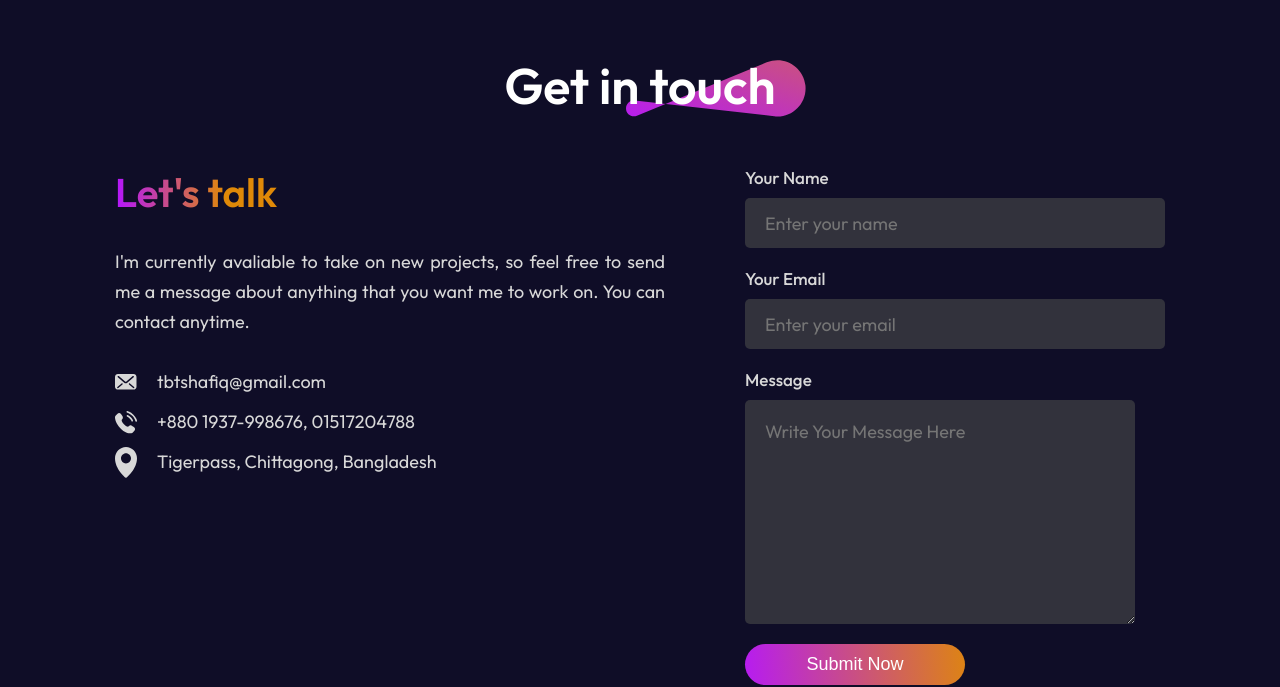
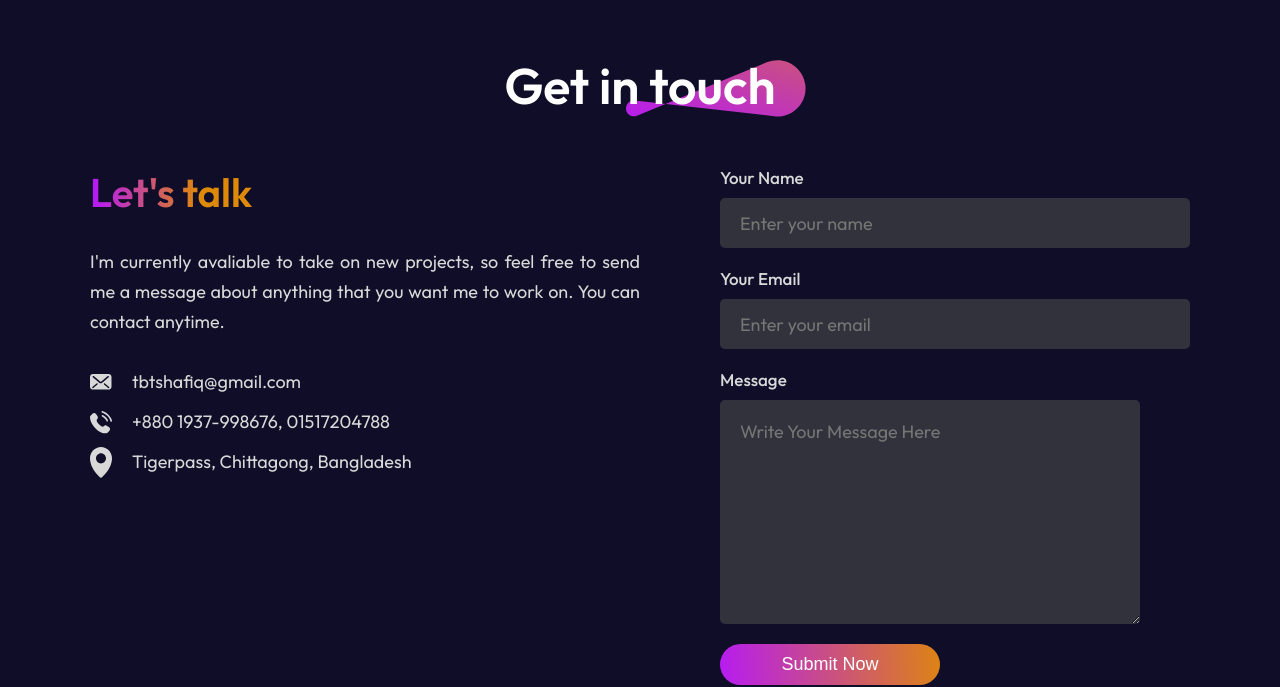
Before and after one commit to mdshafiqcs/react-portfolio, a React (Vite) app: page / in a window 1280 px wide. Shown: the part 3522-4209 px from the top of the page. Built offline with nearby package versions, Linux system fonts and the light colour scheme.

Commit message:
increased the width of input fields and text area

```diff
--- a/src/components/Contact/Contact.css
+++ b/src/components/Contact/Contact.css
@@ -80,7 +80,7 @@
 
 .contact-right input {
   border: none;
-  width: 400px;
+  width: 450px;
   height: 50px;
   padding-left: 20px;
   border-radius: 5px;
@@ -91,7 +91,7 @@
 }
 
 .contact-right textarea {
-  width: 350px;
+  width: 380px;
   border: none;
   padding: 20px;
   border-radius: 5px;
```
